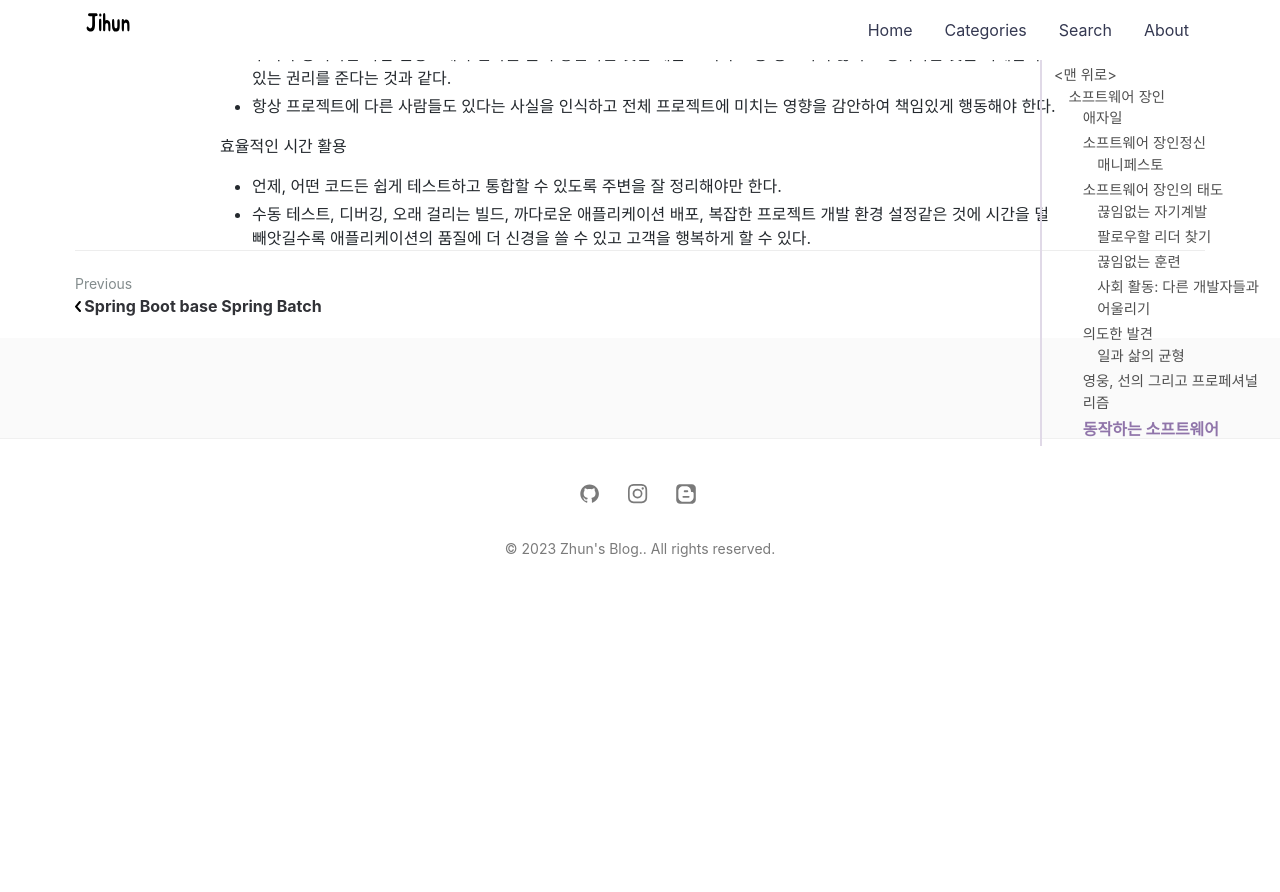
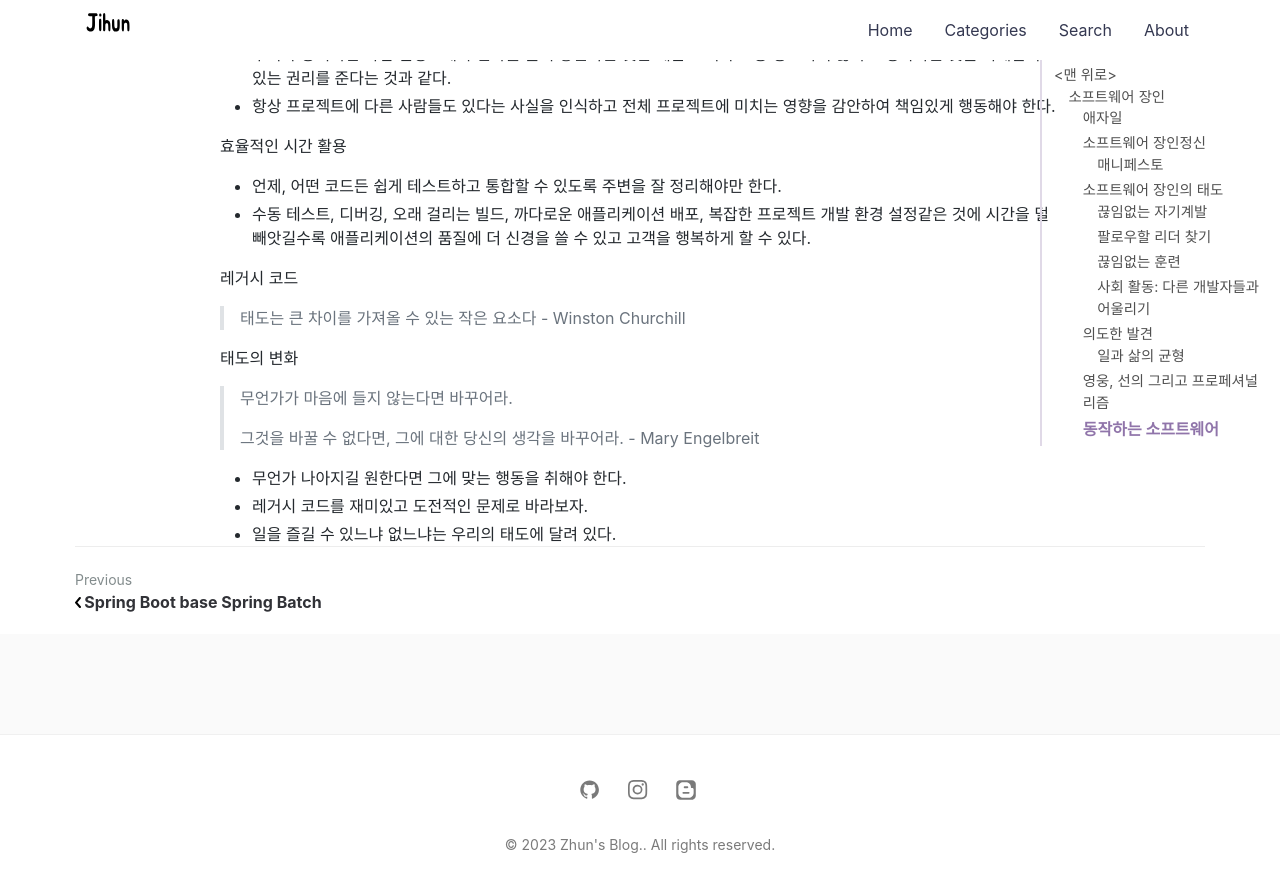
Before and after one commit to jihunparkme/jihunparkme.github.io, a Jekyll site: the page built from _posts/2023-02-01-a-software-master.md, in a window 1280 px wide and 900 px high, scrolled down 6536 px. Shown: the top 892 px of the window. Built offline with Jekyll 4.4.1, drawn with Linux system fonts in a browser that asks for light colours; nearby versions of some CDN libraries; comment, search, counter and statistics services are not loaded; before the commit the page ends 7140 px from its top, so only the background shows below that; some of the changed text lies outside the part shown.

Commit message:
[software master] 태도의 변화

```diff
--- a/_posts/2023-02-01-a-software-master.md
+++ b/_posts/2023-02-01-a-software-master.md
@@ -258,3 +258,17 @@ featured-img: a-software-master
 
 - 언제, 어떤 코드든 쉽게 테스트하고 통합할 수 있도록 주변을 잘 정리해야만 한다.
 - 수동 테스트, 디버깅, 오래 걸리는 빌드, 까다로운 애플리케이션 배포, 복잡한 프로젝트 개발 환경 설정같은 것에 시간을 덜 빼앗길수록 애플리케이션의 품질에 더 신경을 쓸 수 있고 고객을 행복하게 할 수 있다.
+
+레거시 코드
+
+> 태도는 큰 차이를 가져올 수 있는 작은 요소다 - Winston Churchill
+
+태도의 변화
+
+> 무언가가 마음에 들지 않는다면 바꾸어라.
+>
+> 그것을 바꿀 수 없다면, 그에 대한 당신의 생각을 바꾸어라. - Mary Engelbreit
+
+- 무언가 나아지길 원한다면 그에 맞는 행동을 취해야 한다.
+- 레거시 코드를 재미있고 도전적인 문제로 바라보자.
+- 일을 즐길 수 있느냐 없느냐는 우리의 태도에 달려 있다.
```
